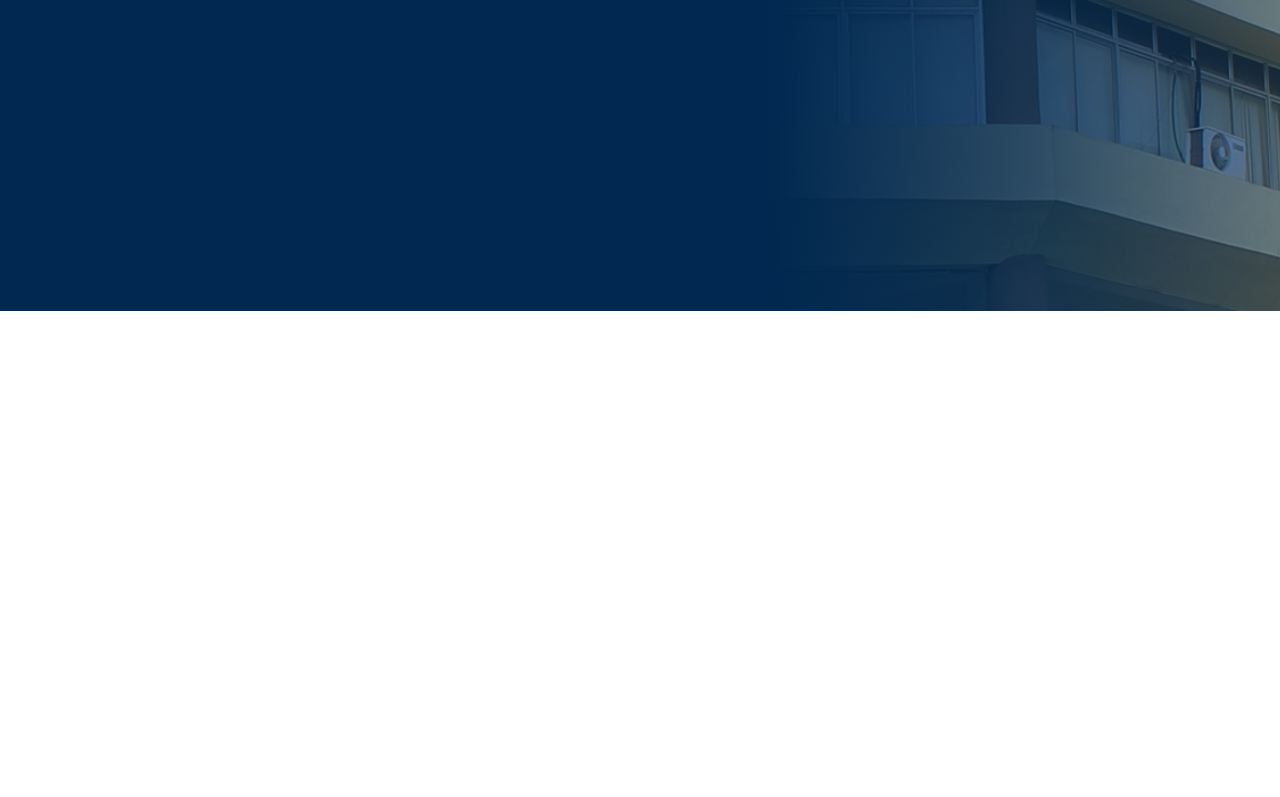
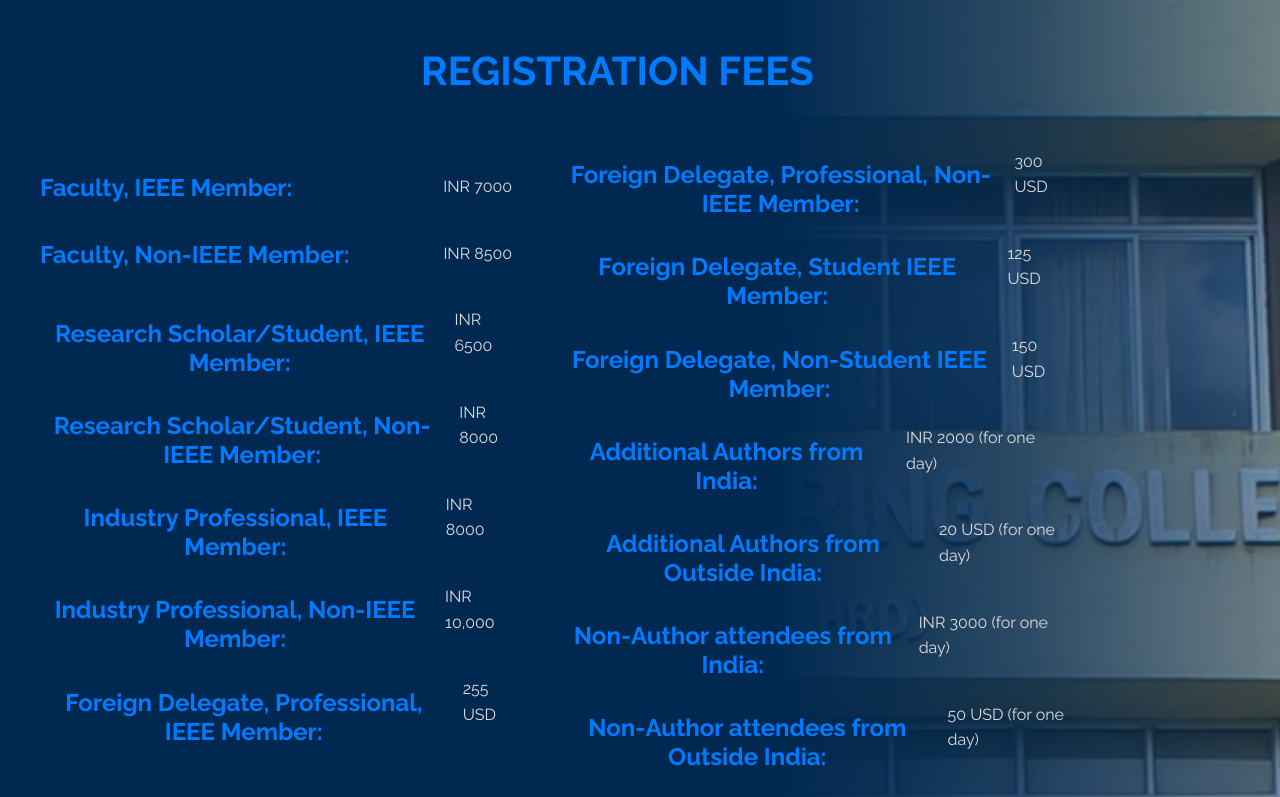
Before and after one commit to n1ved/ictest26, a React (Vite) app: page /forauthors in a window 1280 px wide. Shown: the part 889-1686 px from the top of the page. Before the commit the page ends 1200 px from the top, so only its background shows below. Built offline with nearby package versions, Linux system fonts and the light colour scheme; no server answers.

Commit message:
data : add fees

```diff
--- a/src/forauthors/forauthors.jsx
+++ b/src/forauthors/forauthors.jsx
@@ -7,8 +7,7 @@ export default function ForAuthors() {
     return (
         <div className="schedule-main">
             <Schedule />
-            {/*TODO : REGISTRATION FEE SECTION*/}
-            {/*<RegistrationFees />*/}
+            <RegistrationFees />
         </div>
     );
 }
--- a/src/registrationFees/registrationFees.jsx
+++ b/src/registrationFees/registrationFees.jsx
@@ -4,12 +4,12 @@ import QR from './upi.png';
 
 export default function RegistrationFees() {
   const rate = [
-    { name: "Faculty, IEEE Member:", rate: "INR 7500" },
+    { name: "Faculty, IEEE Member:", rate: "INR 7000" },
     { name: "Faculty, Non-IEEE Member:", rate: "INR 8500" },
     { name: "Research Scholar/Student, IEEE Member:", rate: "INR 6500" },
     { name: "Research Scholar/Student, Non-IEEE Member:", rate: "INR 8000" },
     { name: "Industry Professional, IEEE Member:", rate: "INR 8000" },
-    { name: "Industry Professional, Non-IEEE Member:", rate: "INR 10000" },
+    { name: "Industry Professional, Non-IEEE Member:", rate: "INR 10,000" },
     { name: "Foreign Delegate, Professional, IEEE Member:", rate: "255 USD" },
     {
       name: "Foreign Delegate, Professional, Non-IEEE Member:",
@@ -22,8 +22,8 @@ export default function RegistrationFees() {
       name: "Additional Authors from Outside India:",
       rate: "20 USD (for one day)",
     },
-    { name: "Attendees from India:", rate: "INR 3000 (for one day)" },
-    { name: "Attendees from Outside India:", rate: "50 USD (for one day)" },
+    { name: "Non-Author attendees from India:", rate: "INR 3000 (for one day)" },
+    { name: "Non-Author attendees from Outside India:", rate: "50 USD (for one day)" },
   ];
   // Split the rates into two columns
   const leftColumn = rate.slice(0, 7);
```
